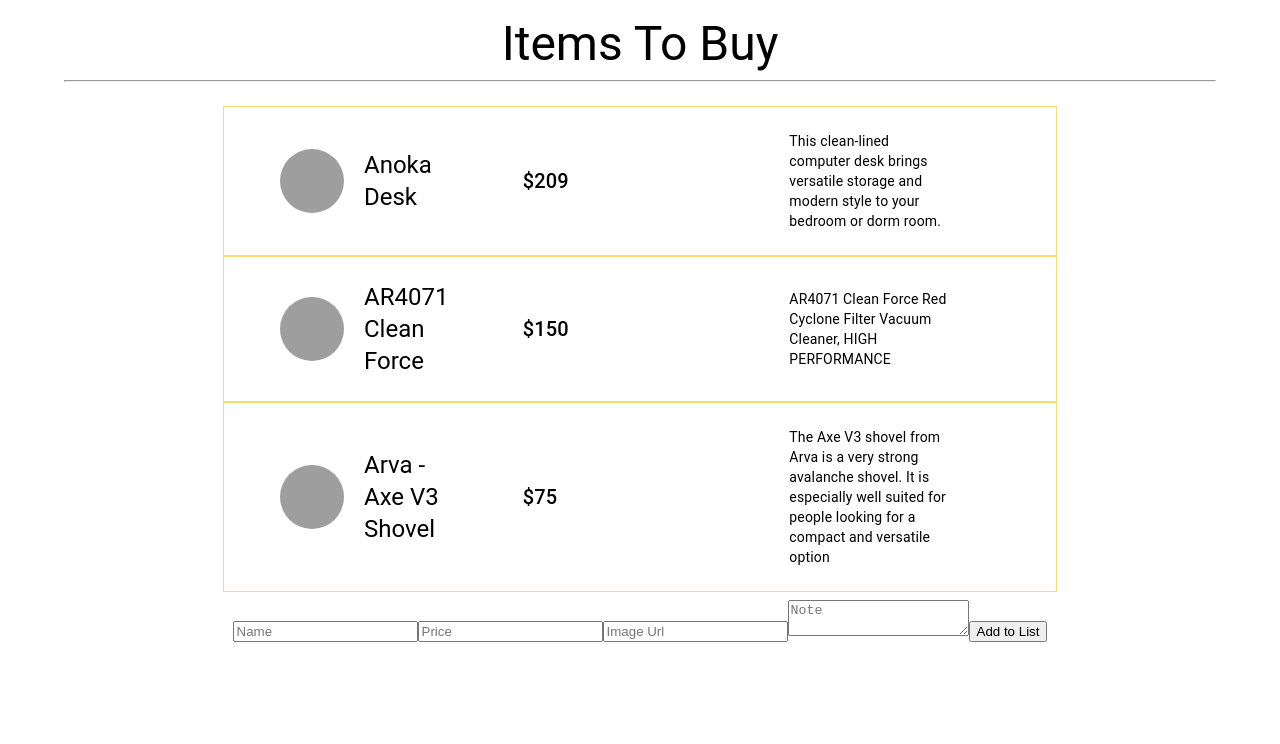
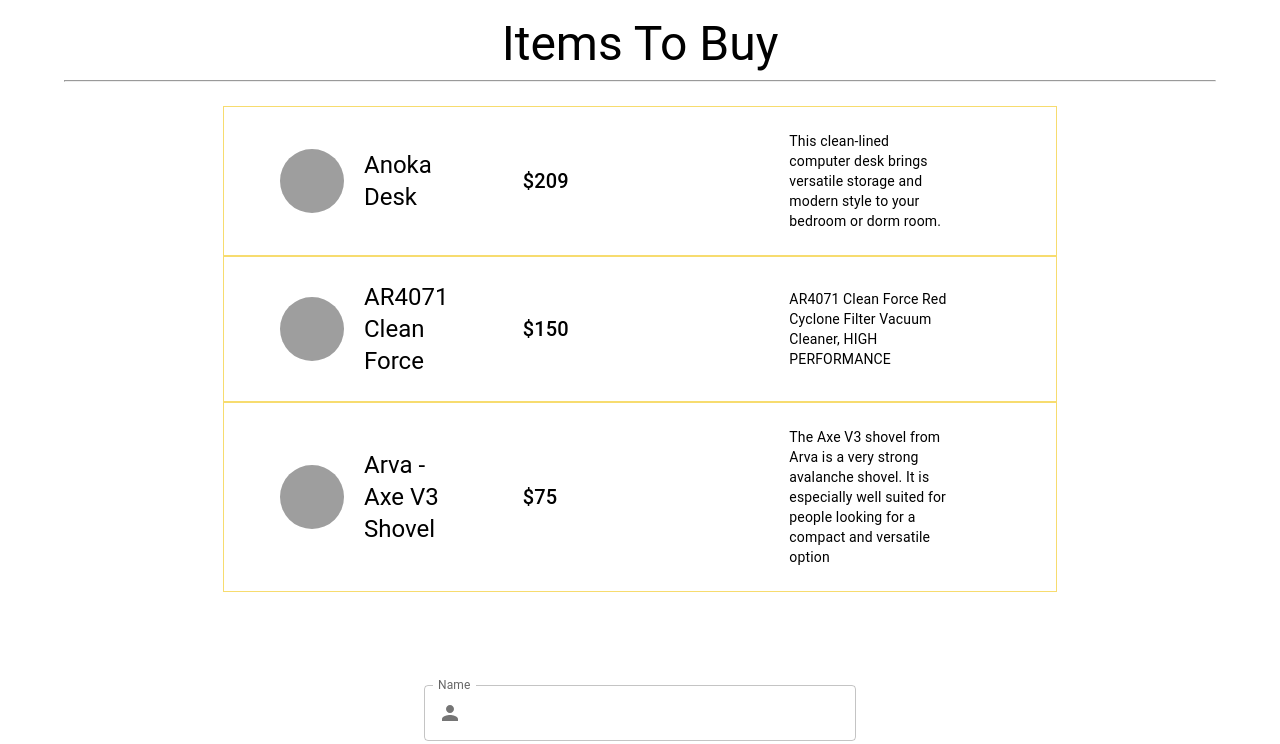
Before and after one commit to boraozisik/Typescript-Items-To-Buy, a React (Create React App) app: page / in a window 1280 px wide. Shown: the top 744 px of the page. Built offline with nearby package versions, Linux system fonts and the light colour scheme; grey boxes are pictures that could not be loaded.

Commit message:
Update AddItem.tsx

```diff
--- a/src/components/AddItem.tsx
+++ b/src/components/AddItem.tsx
@@ -1,31 +1,39 @@
-import React,{useState} from 'react'
+import {
+  Button,
+  Container,
+  TextareaAutosize,
+  TextField,
+  InputAdornment,
+} from "@mui/material";
+import React, { useState } from "react";
 import { IState as Props } from "../App";
-
+import PersonIcon from "@mui/icons-material/Person";
+import AddPhotoAlternateIcon from "@mui/icons-material/AddPhotoAlternate";
 
 interface IProps {
-    setItems: React.Dispatch<React.SetStateAction<Props["items"]>>
-    items: Props["items"]
+  setItems: React.Dispatch<React.SetStateAction<Props["items"]>>;
+  items: Props["items"];
 }
 
-const AddItem: React.FC<IProps> = ({setItems, items}) => {
-
-
+const AddItem: React.FC<IProps> = ({ setItems, items }) => {
   const [input, setInput] = useState({
     name: "",
     price: "",
     description: "",
-        img: ""
-    })
+    img: "",
+  });
 
-    const handleChange = (e: React.ChangeEvent<HTMLInputElement | HTMLTextAreaElement>) => {
+  const handleChange = (
+    e: React.ChangeEvent<HTMLInputElement | HTMLTextAreaElement>
+  ) => {
     setInput({
       ...input,
-            [e.target.name]: e.target.value
-        })
-    }
+      [e.target.name]: e.target.value,
+    });
+  };
 
   const handleClick = () => {
-        if(!input.name || !input.price) return
+    if (!input.name || !input.price) return;
 
     setItems([
       ...items,
@@ -33,61 +41,103 @@
         name: input.name,
         price: parseInt(input.price),
         url: input.img,
-                description: input.description
-            }
+        description: input.description,
+      },
     ]);
 
     setInput({
       name: "",
       price: "",
       img: "",
-            description: ""
-        })
-    }
-
+      description: "",
+    });
+  };
 
   return (
-    <div className="AddItem">
-            <input
+    <Container
+      sx={{
+        display: "flex",
+        flexDirection: "column",
+        width: "30rem",
+        margin: "5rem auto",
+      }}
+    >
+      <TextField
+        variant="outlined"
         type="text"
         onChange={handleChange}
-                className="AddItemInput"
+        sx={{
+          padding: "0.5 rem",
+          fontSize: "1rem",
+          margin: " 0.3rem 0rem;",
+        }}
         name="name"
         value={input.name}
-                placeholder="Name"
+        label="Name"
+        InputProps={{
+          startAdornment: (
+            <InputAdornment position="start">
+              <PersonIcon />
+            </InputAdornment>
+          ),
+        }}
       />
-            <input
+      <TextField
+        variant="outlined"
         type="text"
         onChange={handleChange}
-                className="AddItemInput"
+        sx={{ padding: "0.5 rem", fontSize: "1rem", margin: " 0.3rem 0rem;" }}
         name="price"
         value={input.price}
-                placeholder="Price"
+        label="Price"
+        InputProps={{
+          startAdornment: <InputAdornment position="start">$</InputAdornment>,
+        }}
       />
-            <input
+      <TextField
+        variant="outlined"
         type="text"
         onChange={handleChange}
-                className="AddItemInput"
+        sx={{ padding: "0.5 rem", fontSize: "1rem", margin: " 0.3rem 0rem;" }}
         name="img"
         value={input.img}
-                placeholder="Image Url"
+        label="Image Url"
+        InputProps={{
+          startAdornment: (
+            <InputAdornment position="start">
+              <AddPhotoAlternateIcon />
+            </InputAdornment>
+          ),
+        }}
       />
-            <textarea
+      <TextareaAutosize
+        minRows={5}
         onChange={handleChange}
-                className="AddItemInput"
+        style={{ marginTop: 1 }}
         name="description"
         value={input.description}
-                placeholder="Note"
+        placeholder="Description"
       />
-            <button
+      <Button
+        variant="contained"
         onClick={handleClick}
-                className="AddItemButton"
+        sx={{
+          padding: "0.5rem",
+          cursor: "pointer",
+          backgroundColor: "#f7dc6f",
+          fontWeight: 700,
+          color: "black",
+          border: "none",
+          "&:hover": {
+            backgroundColor: "#f7dc6f",
+          },
+          marginTop: 1,
+        }}
       >
         Add to List
-            </button>
-        </div>
+      </Button>
+    </Container>
+  );
+};
 
-  )
-}
-
-export default AddItem
+export default AddItem;
```
Lines whose indentation alone changed are shown as unchanged.
